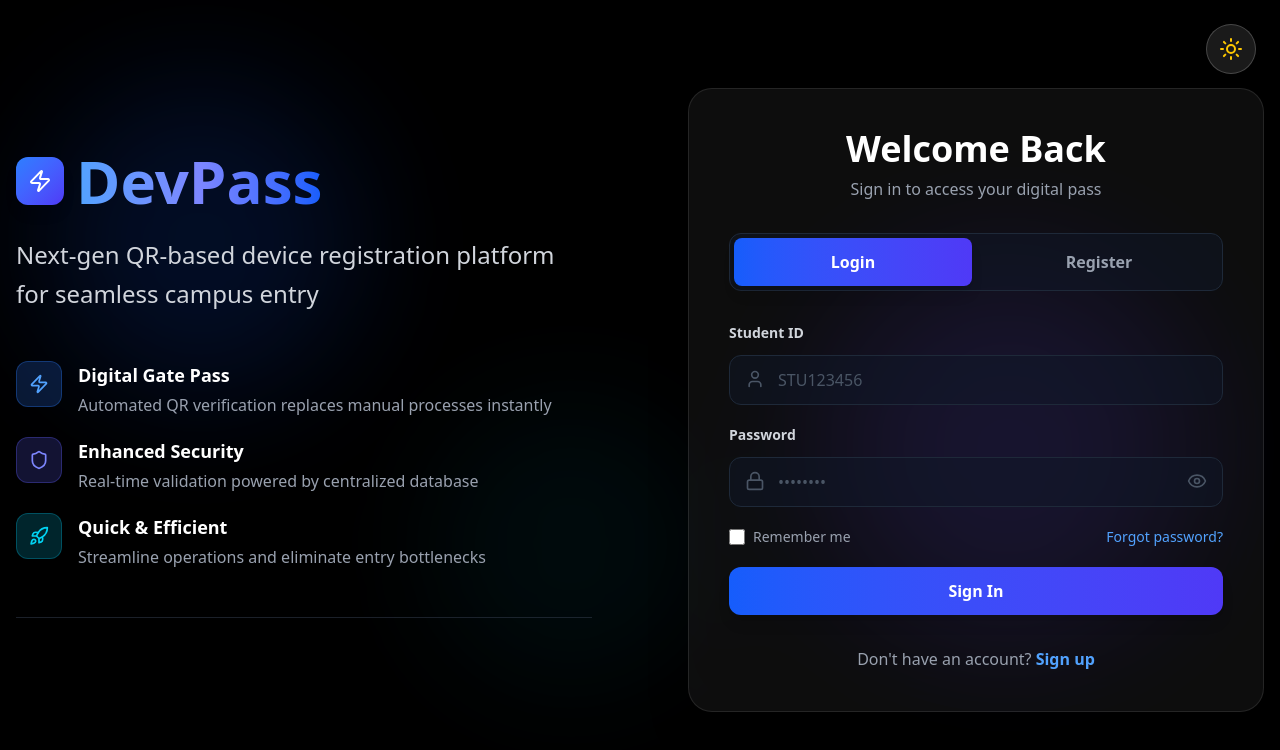
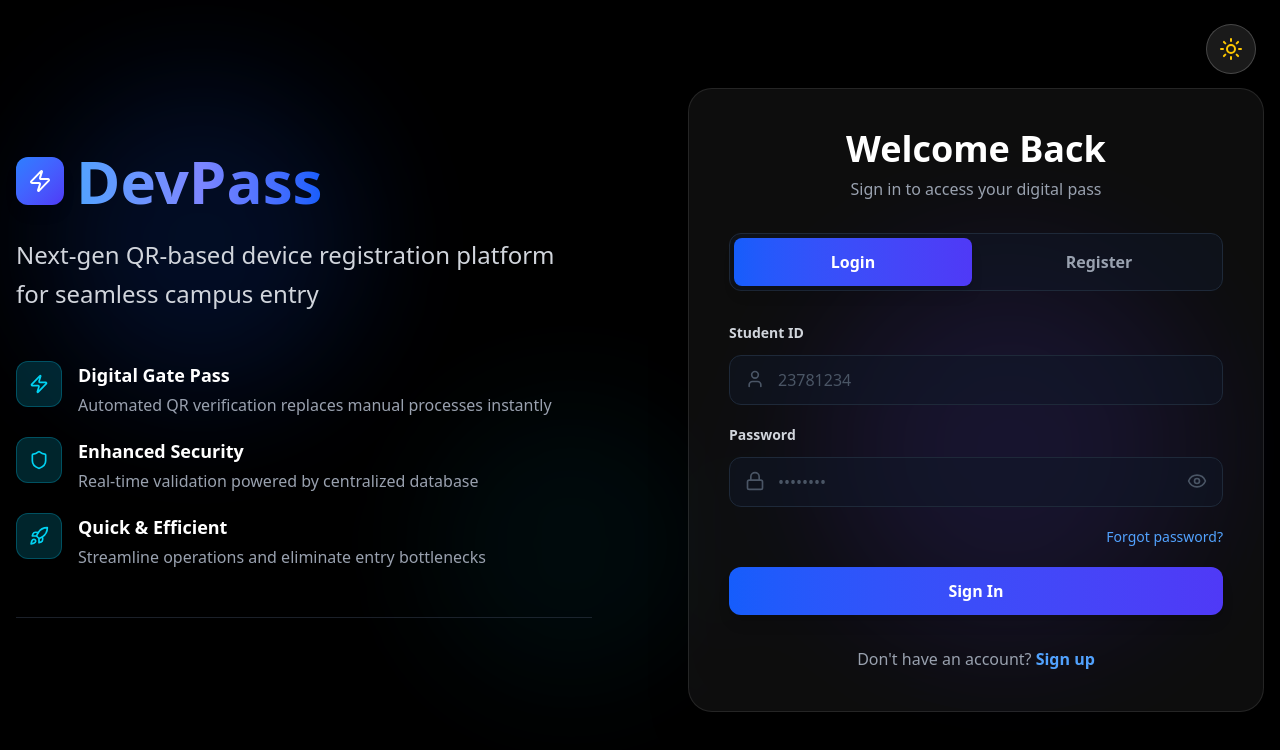
Before and after one commit to jnnzz/DevPass, a React (Vite) app in the folder client/: page / in a window 1280 px wide. Shown: the top 750 px of the page. Built offline with nearby package versions, Linux system fonts and the light colour scheme.

Commit message:
fix[laroco]: fixed landing

```diff
--- a/client/src/pages/Landing.jsx
+++ b/client/src/pages/Landing.jsx
@@ -85,8 +85,8 @@ export default function Landing() {
 
             <div className="space-y-5 mb-12">
               <div className="flex items-start gap-4 group">
-                <div className={`${darkMode ? 'bg-blue-500/20 border border-blue-500/30 group-hover:bg-blue-500/30' : 'bg-blue-100 border border-blue-300/60 group-hover:bg-blue-200'} rounded-xl p-3 transition-all duration-300`}>
-                  <Zap className={`w-5 h-5 ${featureCardText}`} />
+                <div className={`${darkMode ? 'bg-cyan-500/20 border border-cyan-500/30 group-hover:bg-cyan-500/30' : 'bg-cyan-100 border border-cyan-300/60 group-hover:bg-cyan-200'} rounded-xl p-3 transition-all duration-300`}>
+                  <Zap className={`w-5 h-5 ${darkMode ? 'text-cyan-400' : 'text-cyan-600'}`} />
                 </div>
                 <div>
                   <h3 className={`font-semibold text-lg ${featureTitleText} mb-1`}>Digital Gate Pass</h3>
@@ -95,8 +95,8 @@ export default function Landing() {
               </div>
 
               <div className="flex items-start gap-4 group">
-                <div className={`${darkMode ? 'bg-indigo-500/20 border border-indigo-500/30 group-hover:bg-indigo-500/30' : 'bg-indigo-100 border border-indigo-300/60 group-hover:bg-indigo-200'} rounded-xl p-3 transition-all duration-300`}>
-                  <Shield className={`w-5 h-5 ${darkMode ? 'text-indigo-400' : 'text-indigo-600'}`} />
+                <div className={`${darkMode ? 'bg-cyan-500/20 border border-cyan-500/30 group-hover:bg-cyan-500/30' : 'bg-cyan-100 border border-cyan-300/60 group-hover:bg-cyan-200'} rounded-xl p-3 transition-all duration-300`}>
+                  <Shield className={`w-5 h-5 ${darkMode ? 'text-cyan-400' : 'text-cyan-600'}`} />
                 </div>
                 <div>
                   <h3 className={`font-semibold text-lg ${featureTitleText} mb-1`}>Enhanced Security</h3>
@@ -138,7 +138,7 @@ export default function Landing() {
               <div className={`flex gap-2 ${toggleBg} rounded-xl p-1 mb-8`}>
                 <button
                   onClick={() => setIsLogin(true)}
-                  className={`flex-1 py-3 px-4 rounded-lg font-semibold transition-all duration-300 ${
+                  className={`flex-1 py-3 px-4 rounded-lg font-semibold transition-all duration-300 cursor-pointer ${
                     isLogin
                       ? 'bg-gradient-to-r from-blue-600 to-indigo-600 text-white shadow-lg'
                       : darkMode ? 'text-gray-400 hover:text-gray-200' : 'text-gray-600 hover:text-gray-800'
@@ -150,7 +150,7 @@ export default function Landing() {
                   onClick={() => {setIsLogin(false)
                     // Navigate('/register');
                   }}
-                  className={`flex-1 py-3 px-4 rounded-lg font-semibold transition-all duration-300 ${
+                  className={`flex-1 py-3 px-4 rounded-lg font-semibold transition-all duration-300 cursor-pointer ${
                     !isLogin
                       ? 'bg-gradient-to-r from-blue-600 to-indigo-600 text-white shadow-lg'
                       : darkMode ? 'text-gray-400 hover:text-gray-200' : 'text-gray-600 hover:text-gray-800'
@@ -186,7 +186,7 @@ export default function Landing() {
                     <input
                       type="text"
                       className={`w-full pl-12 pr-4 py-3 ${inputBg} rounded-xl focus:ring-2 focus:ring-blue-500 focus:border-transparent transition-all`}
-                      placeholder="STU123456"
+                      placeholder="23781234"
                     />
                   </div>
                 </div>
@@ -229,11 +229,11 @@ export default function Landing() {
                 )}
 
                 {isLogin && (
-                  <div className="flex items-center justify-between">
-                    <label className="flex items-center cursor-pointer gap-2">
+                  <div className="flex items-center justify-end">
+                    {/* <label className="flex items-center cursor-pointer gap-2">
                       <input type="checkbox" className={`w-4 h-4 rounded ${checkboxColor} accent-blue-600`} />
                       <span className={`text-sm ${darkMode ? 'text-gray-400' : 'text-gray-600'}`}>Remember me</span>
-                    </label>
+                    </label> */}
                     <a href="#" className={`text-sm font-medium transition-colors ${darkMode ? 'text-blue-400 hover:text-blue-300' : 'text-blue-600 hover:text-blue-700'}`}>
                       Forgot password?
                     </a>
@@ -242,7 +242,7 @@ export default function Landing() {
 
                 <button
                   type="button"
-                  className="w-full bg-gradient-to-r from-blue-600 to-indigo-600 text-white py-3 px-4 rounded-xl font-semibold hover:from-blue-700 hover:to-indigo-700 focus:ring-2 focus:ring-blue-500 focus:ring-offset-2 transition-all duration-200 transform hover:-translate-y-0.5 shadow-lg hover:shadow-blue-500/50"
+                  className="w-full cursor-pointer bg-gradient-to-r from-blue-600 to-indigo-600 text-white py-3 px-4 rounded-xl font-semibold hover:from-blue-700 hover:to-indigo-700 focus:ring-2 focus:ring-blue-500 focus:ring-offset-2 transition-all duration-200 transform hover:-translate-y-0.5 shadow-lg hover:shadow-blue-500/50"
                   style={{focusRingOffset: darkMode ? undefined : 'rgb(255, 255, 255, 0.8)'}}
                 >
                   {isLogin ? 'Sign In' : 'Create Account'}
@@ -254,7 +254,7 @@ export default function Landing() {
                   {isLogin ? "Don't have an account? " : "Already have an account? "}
                   <button
                     onClick={() => setIsLogin(!isLogin)}
-                    className={`font-semibold transition-colors ${darkMode ? 'text-blue-400 hover:text-blue-300' : 'text-blue-600 hover:text-blue-700'}`}
+                    className={`font-semibold cursor-pointer transition-colors ${darkMode ? 'text-blue-400 hover:text-blue-300' : 'text-blue-600 hover:text-blue-700'}`}
                   >
                     {isLogin ? 'Sign up' : 'Sign in'}
                   </button>
```
